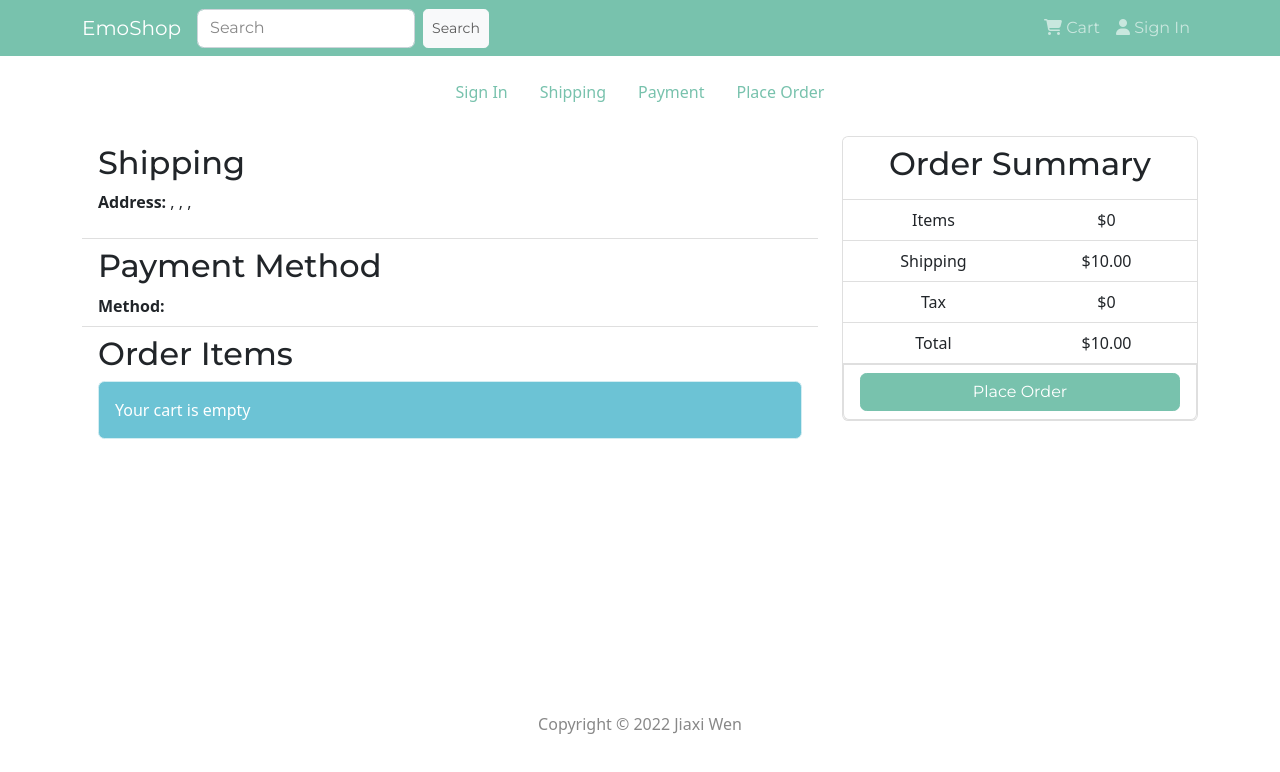
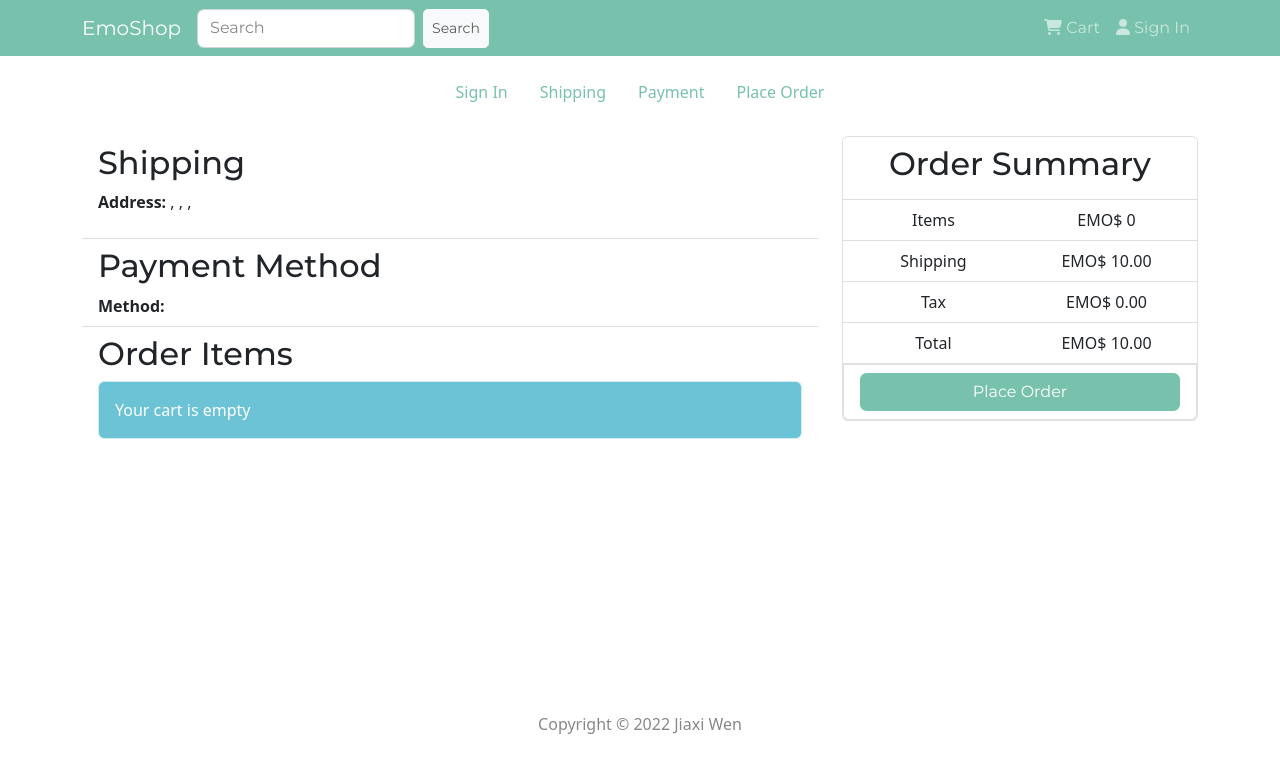
Before and after one commit to taurres/EmoShop, a React (Create React App) app in the folder frontend/: page /placeorder in a window 1280 px wide. Shown: the top 772 px of the page. Built offline with nearby package versions, Linux system fonts and the light colour scheme.

Commit message:
refine layout

```diff
--- a/frontend/src/screens/CartScreen.js
+++ b/frontend/src/screens/CartScreen.js
@@ -50,7 +50,7 @@ const CartScreen = () => {
                                         <Link to={`/product/${item.product}`}>{item.name}</Link>
                                     </Col>
                                     <Col md={2}>
-                                        ${item.price}
+                                        EMO$ {item.price}
                                     </Col>
                                     <Col md={2}>
                                         <Form.Control
@@ -86,7 +86,7 @@ const CartScreen = () => {
                     <ListGroup variant="flush">
                         <ListGroup.Item>
                             <h2>Subtotal {cartItems.reduce((acc, item) => acc + Number(item.qty), 0)} items</h2>
-                            ${cartItems.reduce((acc, item) => acc + item.qty * item.price, 0).toFixed(2)}
+                            EMO$ {cartItems.reduce((acc, item) => acc + item.qty * item.price, 0).toFixed(2)}
                         </ListGroup.Item>
                         <ListGroup.Item>
                             <Button
--- a/frontend/src/screens/OrderScreen.js
+++ b/frontend/src/screens/OrderScreen.js
@@ -106,7 +106,8 @@ const OrderScreen = () => {
                                                                 </Link>
                                                             </Col>
                                                             <Col md={4}>
-                                                                {item.qty} x ${item.price} = ${item.qty * item.price}
+                                                                {item.qty} x EMO$ {item.price} =
+                                                                EMO$ {item.qty * item.price}
                                                             </Col>
                                                         </Row>
                                                     </ListGroup.Item>
@@ -126,25 +127,25 @@ const OrderScreen = () => {
                                     <ListGroup.Item>
                                         <Row>
                                             <Col>Items</Col>
-                                            <Col>${order.itemsPrice}</Col>
+                                            <Col>EMO$ {order.itemsPrice.toFixed(2)}</Col>
                                         </Row>
                                     </ListGroup.Item>
                                     <ListGroup.Item>
                                         <Row>
                                             <Col>Shipping</Col>
-                                            <Col>${order.shippingPrice === 0 ? order.shippingPrice.toFixed(2) : order.shippingPrice}</Col>
+                                            <Col>EMO$ {order.shippingPrice.toFixed(2)}</Col>
                                         </Row>
                                     </ListGroup.Item>
                                     <ListGroup.Item>
                                         <Row>
                                             <Col>Tax</Col>
-                                            <Col>${order.taxPrice}</Col>
+                                            <Col>EMO$ {order.taxPrice.toFixed(2)}</Col>
                                         </Row>
                                     </ListGroup.Item>
                                     <ListGroup.Item>
                                         <Row>
                                             <Col>Total</Col>
-                                            <Col>${order.totalPrice}</Col>
+                                            <Col>EMO$ {order.totalPrice.toFixed(2)}</Col>
                                         </Row>
                                     </ListGroup.Item>
                                     {!order.isPaid && (
--- a/frontend/src/screens/PlaceOrderScreen.js
+++ b/frontend/src/screens/PlaceOrderScreen.js
@@ -16,7 +16,7 @@ const PlaceOrderScreen = () => {
     cart.shippingPrice = cart.itemsPrice > 100
         ? Number(0).toFixed(2)
         : Number(10).toFixed(2)
-    cart.taxPrice = Number((0.015 * cart.itemsPrice).toFixed(2))
+    cart.taxPrice = Number((0.015 * cart.itemsPrice)).toFixed(2)
     cart.totalPrice = (Number(cart.itemsPrice) + Number(cart.shippingPrice) + Number(cart.taxPrice)).toFixed(2)
 
     const orderCreate = useSelector(state => state.orderCreate)
@@ -77,7 +77,7 @@ const PlaceOrderScreen = () => {
                                                         </Link>
                                                     </Col>
                                                     <Col md={4}>
-                                                        {item.qty} x ${item.price} = ${item.qty * item.price}
+                                                        {item.qty} x EMO$ {item.price} = EMO$ {item.qty * item.price}
                                                     </Col>
                                                 </Row>
                                             </ListGroup.Item>
@@ -97,25 +97,25 @@ const PlaceOrderScreen = () => {
                             <ListGroup.Item>
                                 <Row>
                                     <Col>Items</Col>
-                                    <Col>${cart.itemsPrice}</Col>
+                                    <Col>EMO$ {cart.itemsPrice}</Col>
                                 </Row>
                             </ListGroup.Item>
                             <ListGroup.Item>
                                 <Row>
                                     <Col>Shipping</Col>
-                                    <Col>${cart.shippingPrice}</Col>
+                                    <Col>EMO$ {cart.shippingPrice}</Col>
                                 </Row>
                             </ListGroup.Item>
                             <ListGroup.Item>
                                 <Row>
                                     <Col>Tax</Col>
-                                    <Col>${cart.taxPrice}</Col>
+                                    <Col>EMO$ {cart.taxPrice}</Col>
                                 </Row>
                             </ListGroup.Item>
                             <ListGroup.Item>
                                 <Row>
                                     <Col>Total</Col>
-                                    <Col>${cart.totalPrice}</Col>
+                                    <Col>EMO$ {cart.totalPrice}</Col>
                                 </Row>
                             </ListGroup.Item>
                         </ListGroup>
--- a/frontend/src/screens/ProductScreen.js
+++ b/frontend/src/screens/ProductScreen.js
@@ -58,7 +58,7 @@ const ProductScreen = () => {
             <Link className="btn btn-primary my-3" to="/">Back</Link>
             {loading ? <Loader/> : error ? <Message variant="danger">{error}</Message> : (<>
                 <Meta title={product.name}/>
-                <Row>
+                <Row className="justify-content-center">
                     <Col md={12}>
                         <Image src={product.image} alt={product.name} rounded fluid/>
                     </Col>
@@ -74,7 +74,7 @@ const ProductScreen = () => {
                                 <Rating value={product.rating} text={`${product.numReviews} reviews`}/>
                             </ListGroupItem>
                             <ListGroupItem>
-                                Price: ${product.price}
+                                Price: EMO$ {product.price}
                             </ListGroupItem>
                             <ListGroupItem>
                                 {product.description}
@@ -87,7 +87,7 @@ const ProductScreen = () => {
                                 <ListGroupItem variant="flush">
                                     <Row>
                                         <Col>Price</Col>
-                                        <Col>{product.price}</Col>
+                                        <Col>EMO$ {product.price}</Col>
                                     </Row>
                                 </ListGroupItem>
                                 <ListGroupItem variant="flush">
```
